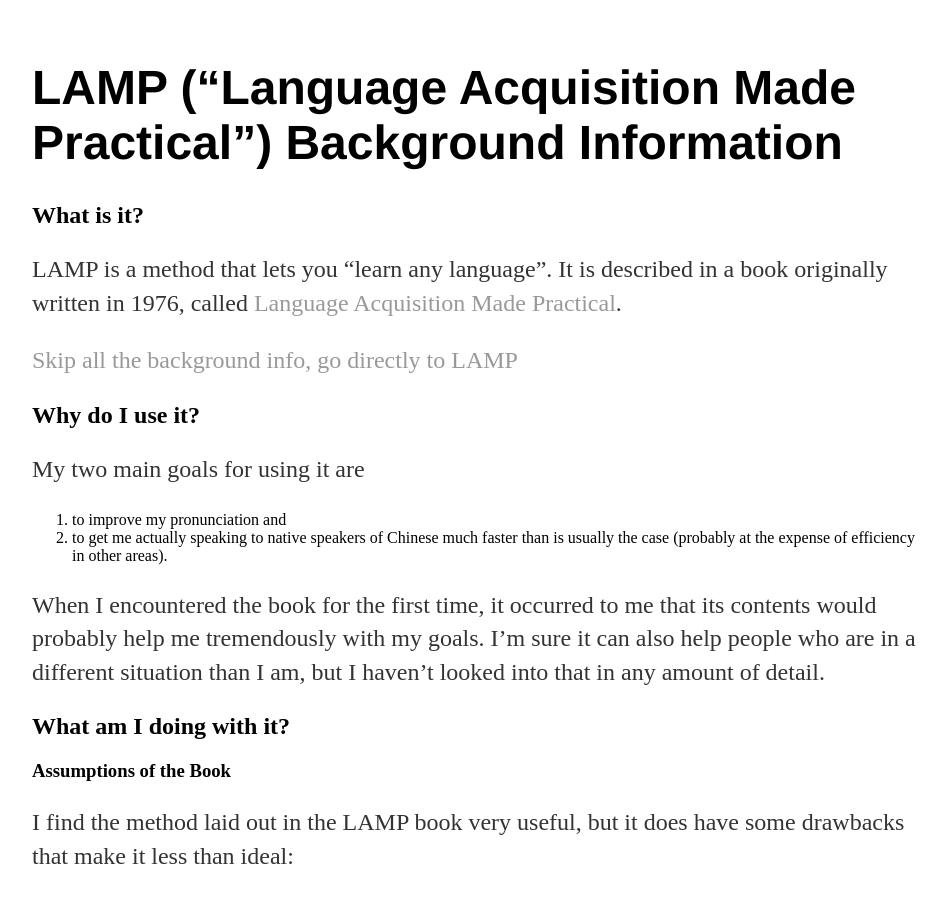
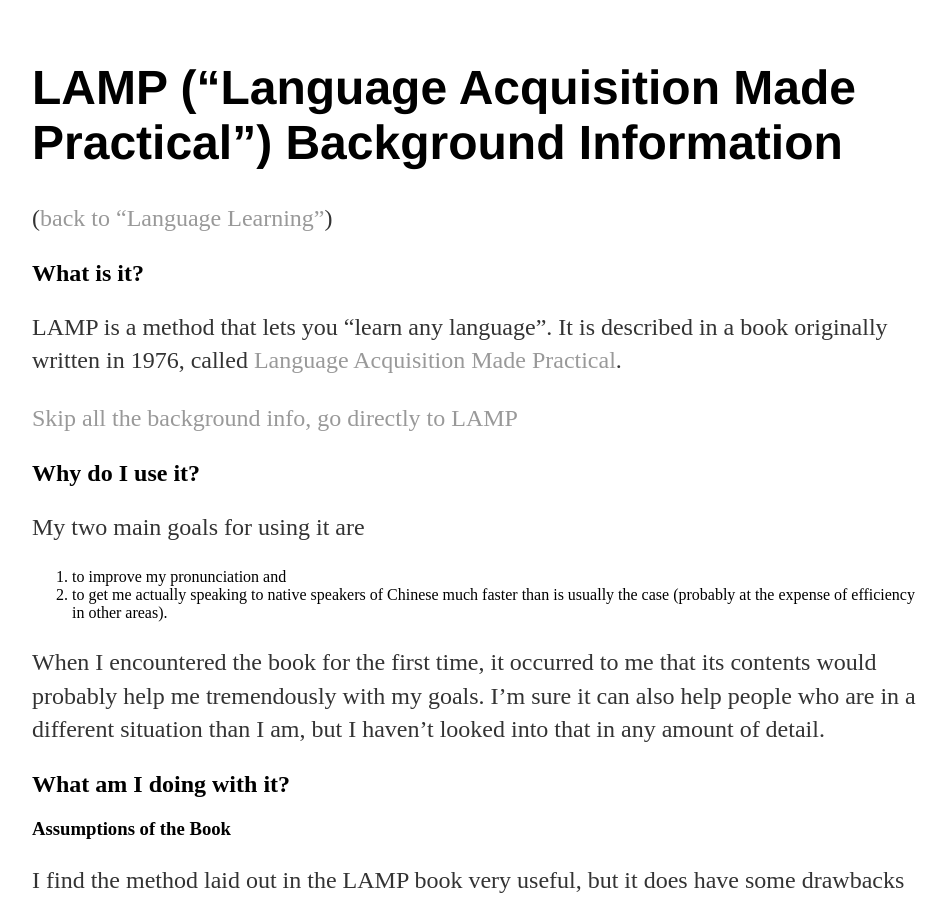
Before and after one commit to nczempin/ll, a Jekyll site: the page built from lamp-overview.md, in a window 1280 px wide and 900 px high. Shown: the whole window, without its empty margins (160-1107 px from the left). Built offline with Jekyll 4.4.1, drawn with Linux system fonts in a browser that asks for light colours; our own code applies the rules of GitHub Pages for plain Markdown files.

Commit message:
Update lamp-overview.md

```diff
--- a/lamp-overview.md
+++ b/lamp-overview.md
@@ -1,4 +1,6 @@
 # LAMP ("Language Acquisition Made Practical") Background Information
+
+([back to "Language Learning"](index))
 
 ## What is it?
 LAMP is a method that lets you "learn any language". It is described in a book originally written in 1976, called [Language Acquisition Made Practical](https://www.amazon.com/Language-Acquisition-Made-Practical-Learners/dp/B0054RBDSM/).
```
